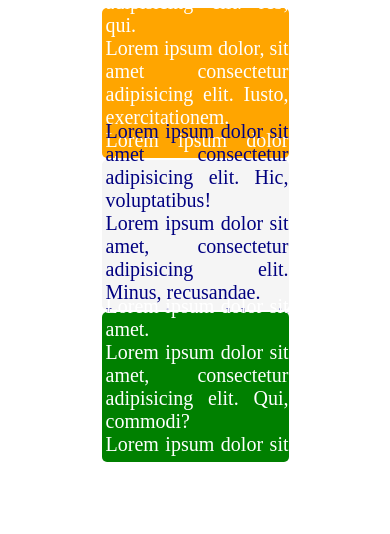
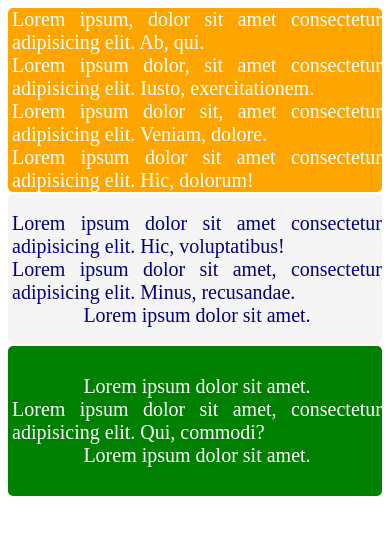
Before and after one commit to junkbin/AngularTutorial, an Angular app in the folder LayoutTutorial/: page / in a window 390 px wide. Shown: the top 534 px of the page. Built offline with nearby package versions, Linux system fonts and the light colour scheme.

Commit message:
@media query first time.

```diff
--- a/LayoutTutorial/src/app/app.component.css
+++ b/LayoutTutorial/src/app/app.component.css
@@ -5,15 +5,29 @@
 }
 
 .sub-container {
-    flex-basis: 50%;
+    flex-basis: 75%;
     min-height: 96vh;
 
     display: flex;
     flex-direction: column;
 }
 
+/* Responsive layout - makes a two column-layout instead of four columns */
+@media (max-width: 800px) {
+    .sub-container {
+        flex-basis: 90%;
+    }
+}
+
+/* Responsive layout - makes the two columns stack on top of each other instead of next to each other */
+@media (max-width: 600px) {
+    .sub-container {
+        flex-basis: 100%;
+    }
+}
+
 .box{
-    height: 150px;
+    min-height: 150px;
     color:white;
     font-size: 20px;
     padding-left: 4px;
--- a/LayoutTutorial/src/app/app.component.html
+++ b/LayoutTutorial/src/app/app.component.html
@@ -11,6 +11,7 @@
       <div>
         Lorem ipsum dolor sit, amet consectetur adipisicing elit. Veniam, dolore.
       </div>
+      <div>Lorem ipsum dolor sit amet consectetur adipisicing elit. Hic, dolorum!</div>
     </div>
 
     <div class="box" style="background:whitesmoke; color:navy">
```
